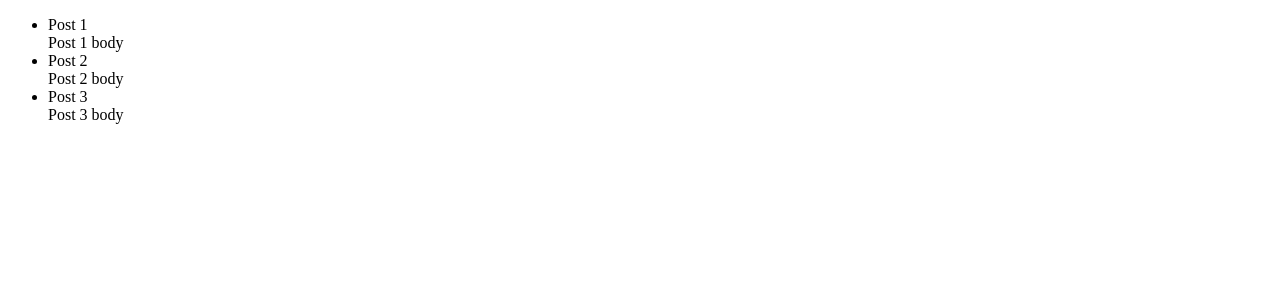
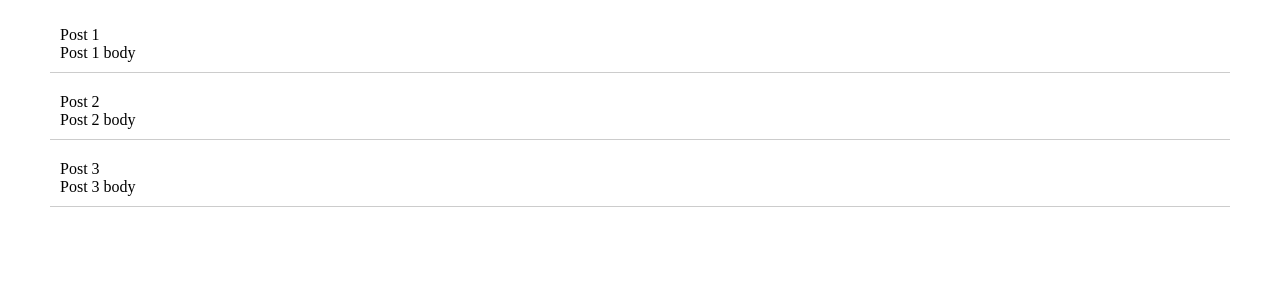
Before and after one commit to lukefrizzell/twinkl-react-tech-test, a React app: page / in a window 1280 px wide. Shown: the top 300 px of the page. Built offline with nearby package versions, Linux system fonts and the light colour scheme; the HTML template or start-up script is replaced by a standard one.

Commit message:
style posts

```diff
--- /dev/null
+++ b/src/App.css
@@ -0,0 +1,8 @@
+.container-inner{
+    margin: auto;
+}
+
+.container-inner {
+    max-width: 1200px;
+    width: 100%;
+}
--- a/src/App.tsx
+++ b/src/App.tsx
@@ -1,4 +1,5 @@
 import { Posts } from "./Posts";
+import "./App.css";
 
 const App = () => {
   const posts = [
@@ -8,8 +9,10 @@ const App = () => {
   ];
 
   return (
-    <div>
-      <Posts posts={posts} />
+    <div className="container">
+      <div className="container-inner">
+        <Posts posts={posts} />
+      </div>
     </div>
   );
 };
--- /dev/null
+++ b/src/Post.css
@@ -0,0 +1,7 @@
+.post {
+    display: flex;
+    flex-direction: column;
+    margin: 10px;
+    padding: 10px;
+    border-bottom: 1px solid #ccc;
+}
--- a/src/Post.tsx
+++ b/src/Post.tsx
@@ -1,3 +1,6 @@
+import React from "react";
+import './Post.css'
+
 export type PostContent = {
   id: number;
   title: string;
@@ -6,7 +9,7 @@ export type PostContent = {
 
 export const Post: React.FC<{ post: PostContent }> = ({ post }) => {
   return (
-    <div>
+    <div className="post">
       <div>{post.title}</div>
       <div>{post.body}</div>
     </div>
--- /dev/null
+++ b/src/Posts.css
@@ -0,0 +1,4 @@
+.posts {
+    list-style: none;
+    padding: 0;
+}
--- a/src/Posts.tsx
+++ b/src/Posts.tsx
@@ -1,8 +1,9 @@
 import { Post, PostContent } from "./Post";
+import './Posts.css'
 
 export const Posts: React.FC<{ posts: PostContent[] }> = ({ posts }) => {
   return (
-    <ul>
+    <ul className="posts">
       {posts.map((post) => (
         <li key={post.id}><Post post={post} /></li>
       ))}
```
